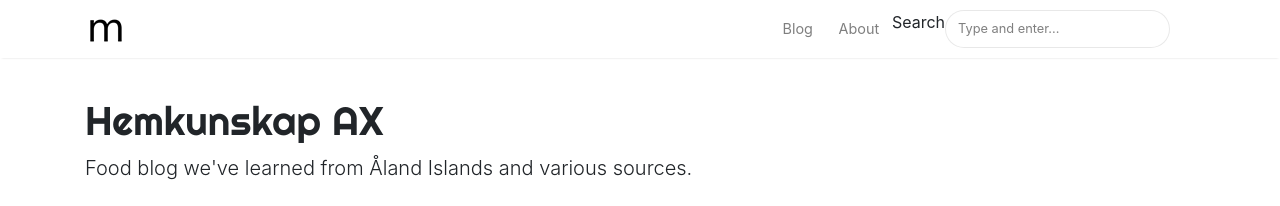
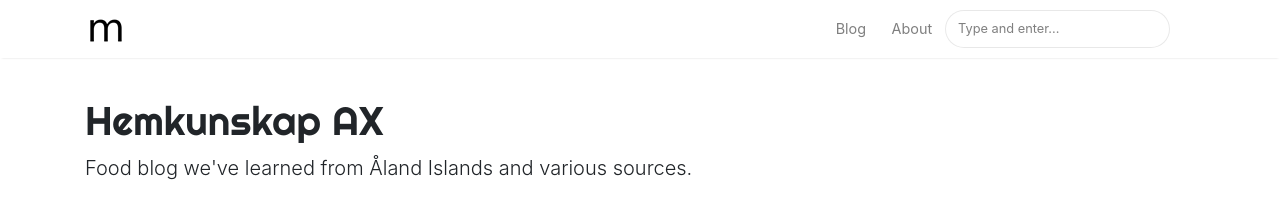
Before and after one commit to hmenorjr/hemkunskap-ax, a Jekyll site: the page built from _pages/about.md, in a window 1280 px wide. Shown: the top 206 px of the page. Built offline with Jekyll 4.4.1, drawn with Linux system fonts in a browser that asks for light colours; nearby versions of some CDN libraries.

Commit message:
Removed "search" text

```diff
--- a/_layouts/default.html
+++ b/_layouts/default.html
@@ -63,7 +63,7 @@
                 <a class="nav-link" href="{{ site.baseurl }}/about">About</a>
                 </li>
 
-                Search {% include search-lunr.html %}
+                {% include search-lunr.html %}
 
             </ul>
 
```
